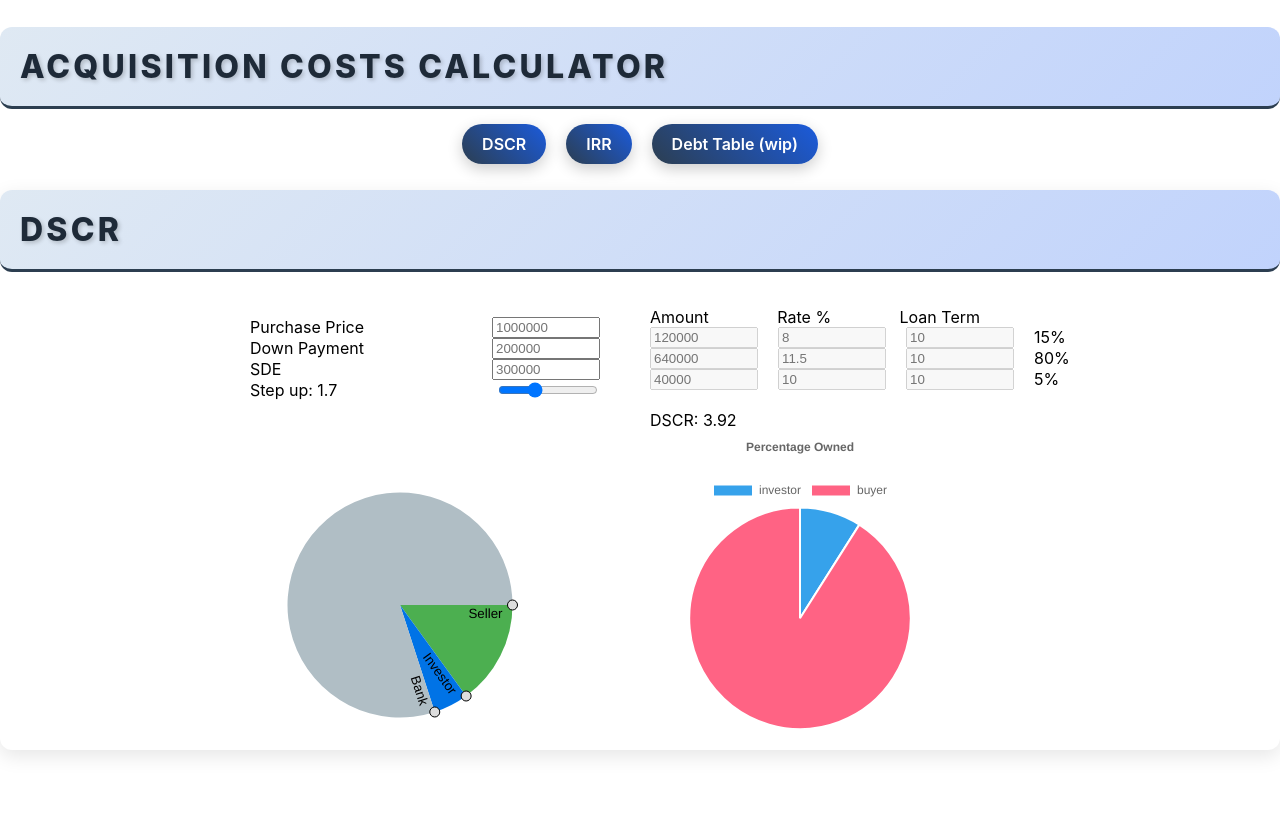
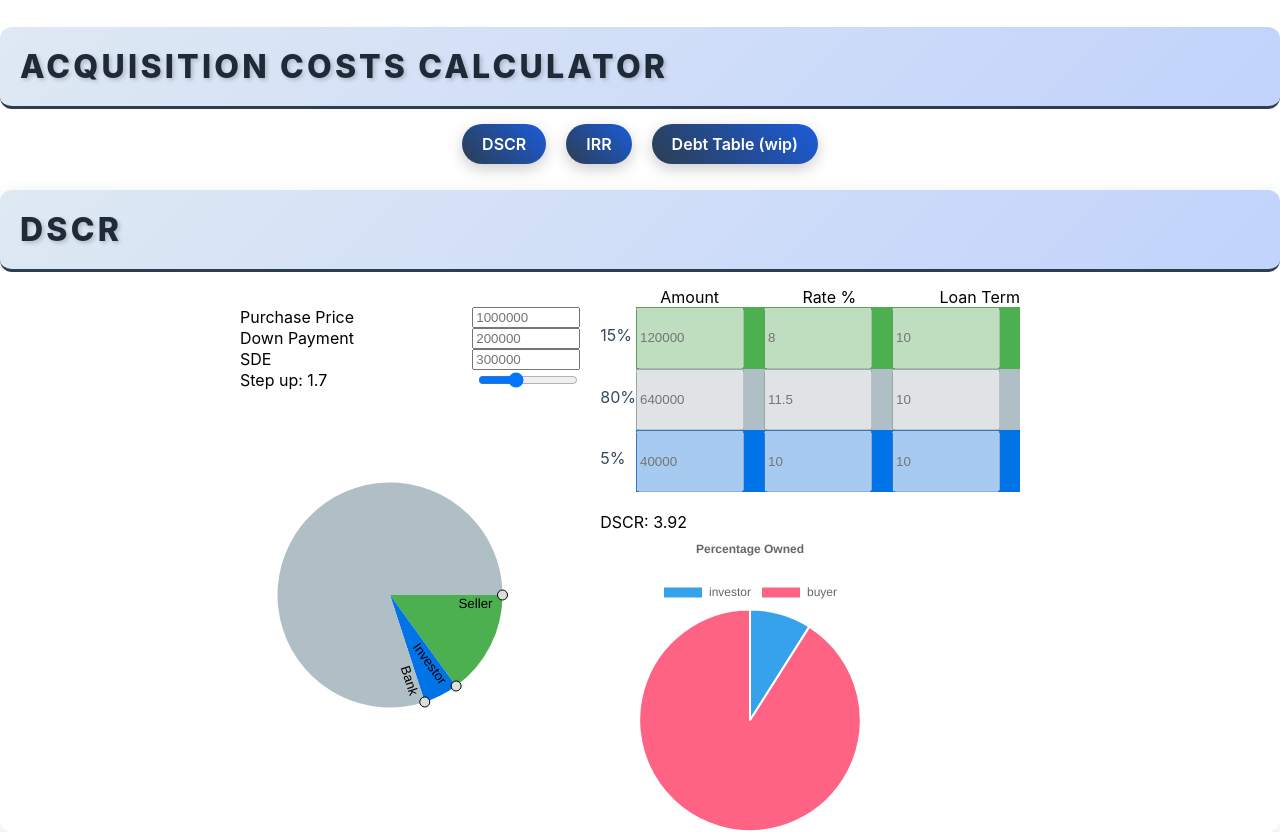
Before and after one commit to TheCoderNamedBridget/AcquisitionCostCalculator, a React (Create React App) app: page / in a window 1280 px wide. Before the commit the page ends 800 px from the top, so only its background shows below. Built offline with nearby package versions, Linux system fonts and the light colour scheme.

Commit message:
color code the debt table

```diff
--- a/src/App.css
+++ b/src/App.css
@@ -60,12 +60,10 @@
 .inputs,
 .outputs {
   flex: 1;
-  margin: 10px;
 }
 
 .display {
   display: flex;
-  justify-content: space-between;
   align-items: flex-start;
   max-width: 800px;
   margin: 0 auto;
--- a/src/components/DebtEntry.css
+++ b/src/components/DebtEntry.css
@@ -1,5 +1,22 @@
 .debt-entry {
     display: flex;
     justify-content: space-between;
-    width: 300px;
 }
+
+/* bank */
+.debt-percentage-11\.5 {
+    background-color: #B0BEC5;
+    color: aliceblue;
+}
+
+/* seller */
+.debt-percentage-8 {
+    background-color: #4CAF50;
+    color: aliceblue;
+}
+
+/* investor */
+.debt-percentage-10 {
+    background-color: #0073e6;
+    color: aliceblue;
+}
--- a/src/components/DebtEntry.tsx
+++ b/src/components/DebtEntry.tsx
@@ -46,10 +46,12 @@ const DebtEntry = (props: DebtEntryProps) => {
 
     return (
         <div className="debt-entry">
-            <LabelledInput value={principal} setValue={setPrincipal} disabled />
-            <LabelledInput value={rate} setValue={setRate} disabled />
-            <LabelledInput value={loanTerm} setValue={setLoanTerm} disabled />
-            {formatNum(getLoanPercentageOfPurchasePrice(principal), 0)}%
+            <p >{formatNum(getLoanPercentageOfPurchasePrice(principal), 0)}%</p>
+            <div className={`debt-percentage-${rate} row`}>
+                <LabelledInput value={principal} setValue={setPrincipal} disabled />
+                <LabelledInput value={rate} setValue={setRate} disabled />
+                <LabelledInput value={loanTerm} setValue={setLoanTerm} disabled />
+            </div>
         </div>
     )
 }
--- a/src/components/LabelledInput.css
+++ b/src/components/LabelledInput.css
@@ -6,11 +6,9 @@ input {
     display: flex;
     flex-direction: row;
     justify-content: space-between;
-    width: 350px;
     margin-right: 20px;
 }
 
 .text {
-    /* width: 100px; */
-    margin-right: 20px;
+    margin-left: 60px;
 }
```
